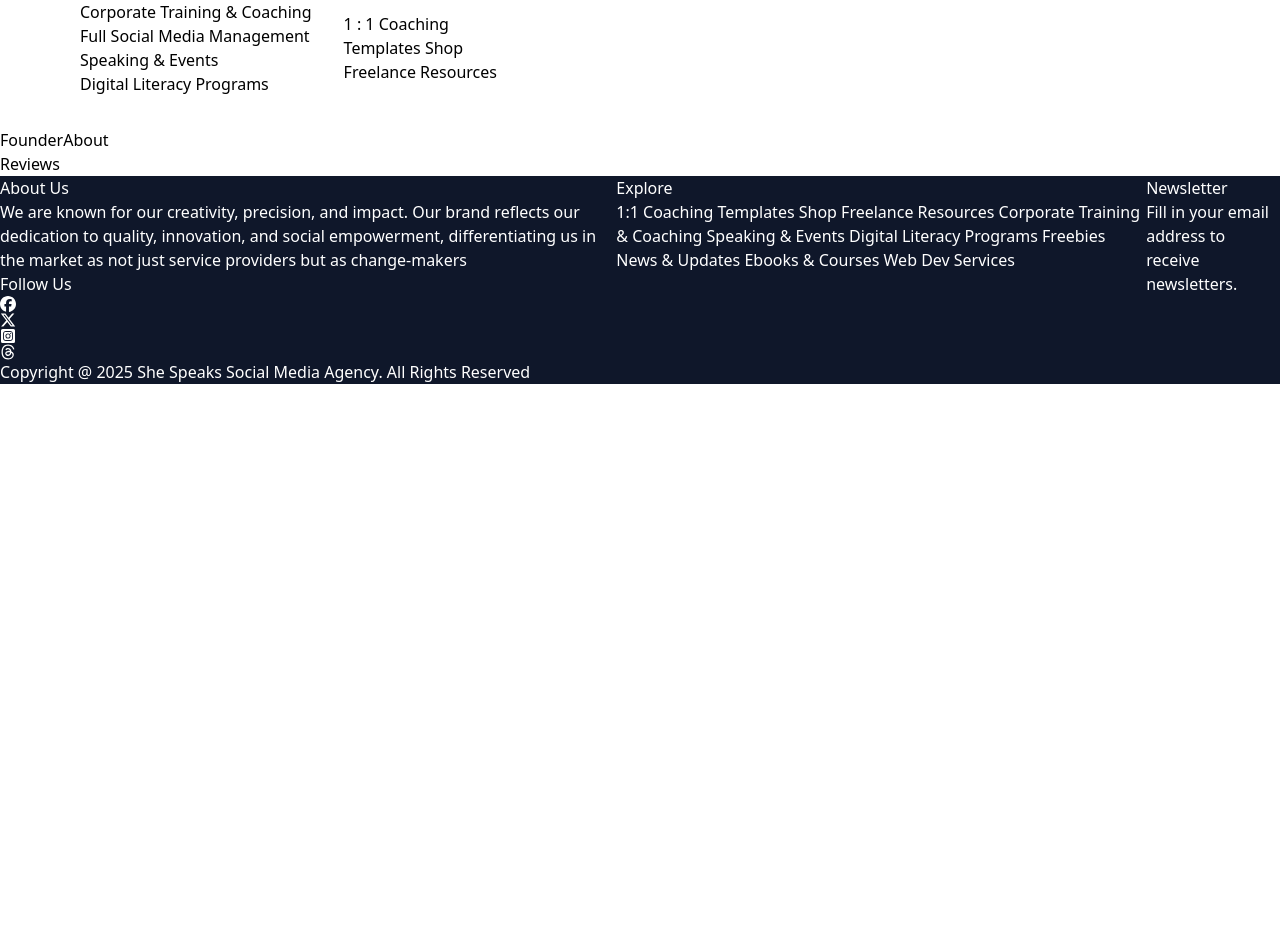
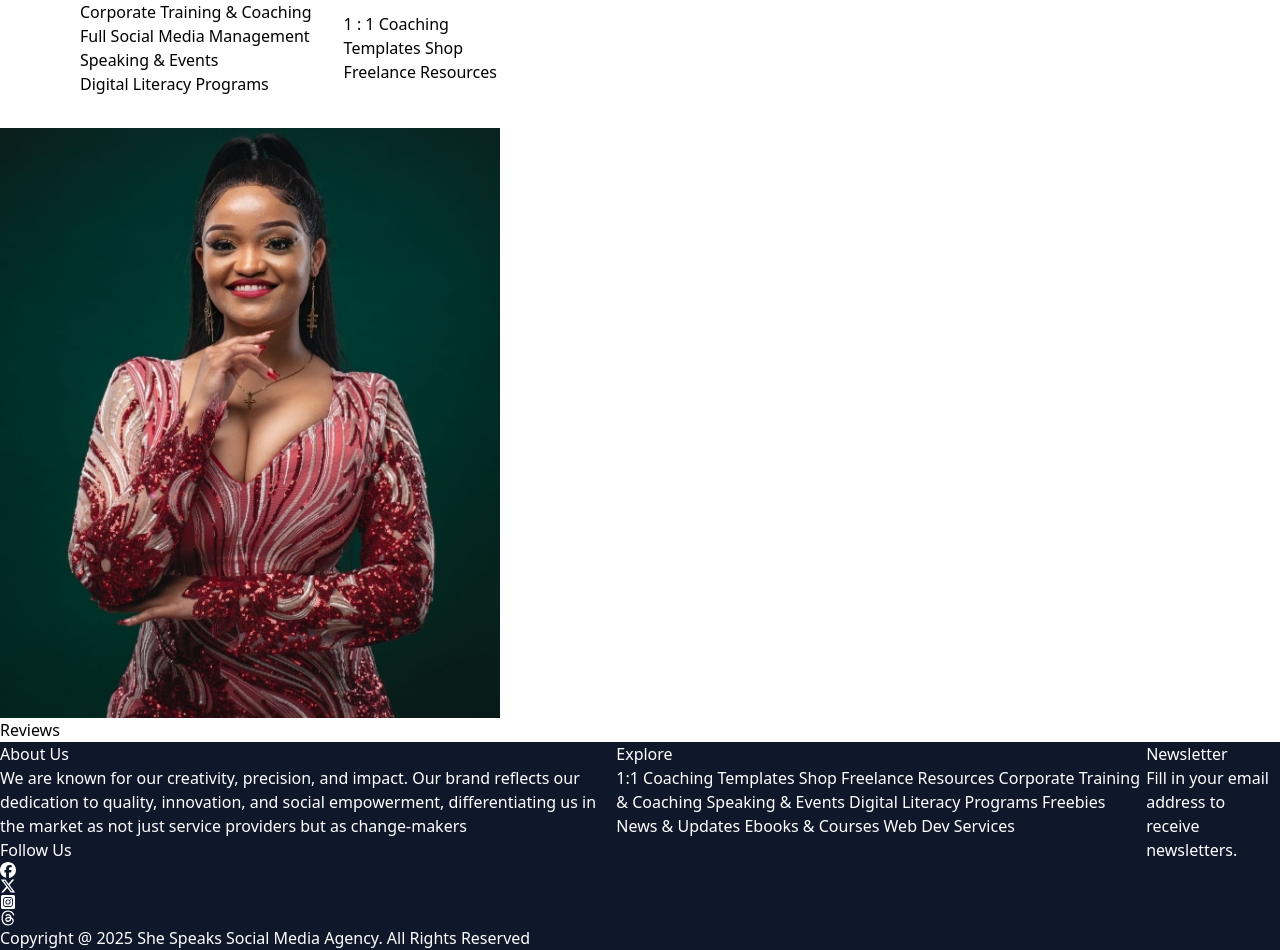
Before and after one commit to MatthewsRicky/shespeaksocial, a Next.js app: page / in a window 1280 px wide. Shown: the part 1440-2390 px from the top of the page. Before the commit the page ends 1824 px from the top, so only its background shows below. Built offline with nearby package versions, Linux system fonts and the light colour scheme.

Commit message:
Adding the profile Image

```diff
--- a/components/FounderAbout.tsx
+++ b/components/FounderAbout.tsx
@@ -1,8 +1,11 @@
 import React from 'react'
+import Image from "next/image";
 
 const FounderAbout = () => {
 	return (
-		<div>FounderAbout</div>
+		<section>
+			<Image src="/about.jpeg" alt="Founder About Me"  width={500} height={500} />
+		</section>
 	)
 }
 export default FounderAbout
```
